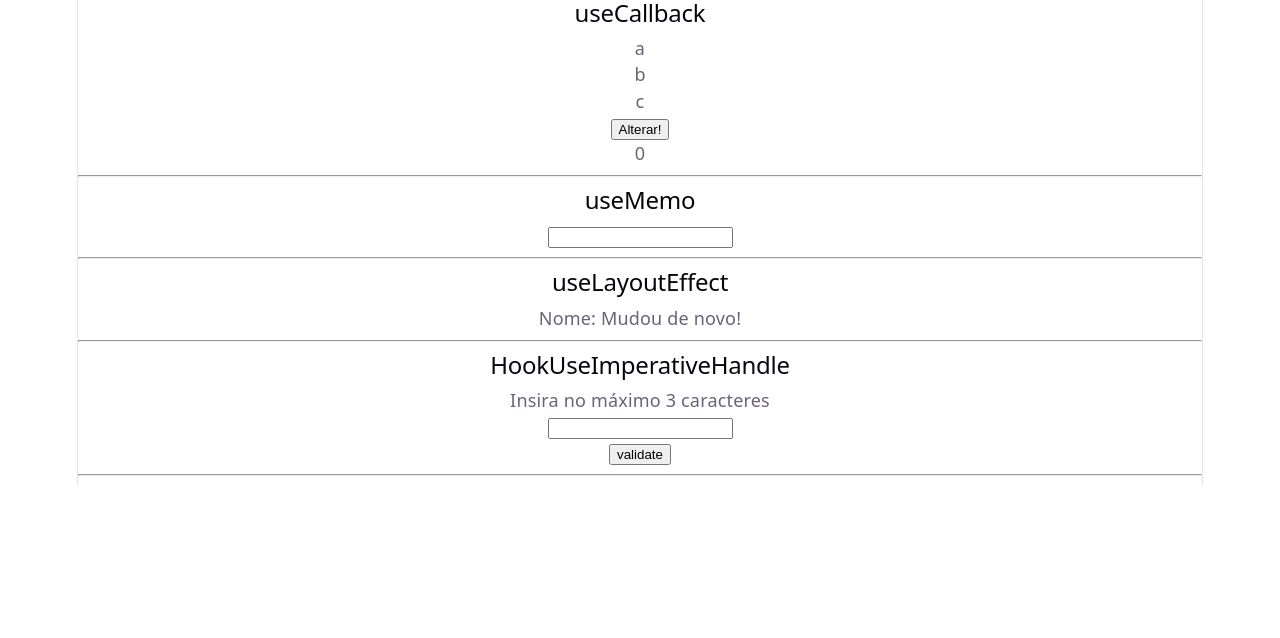
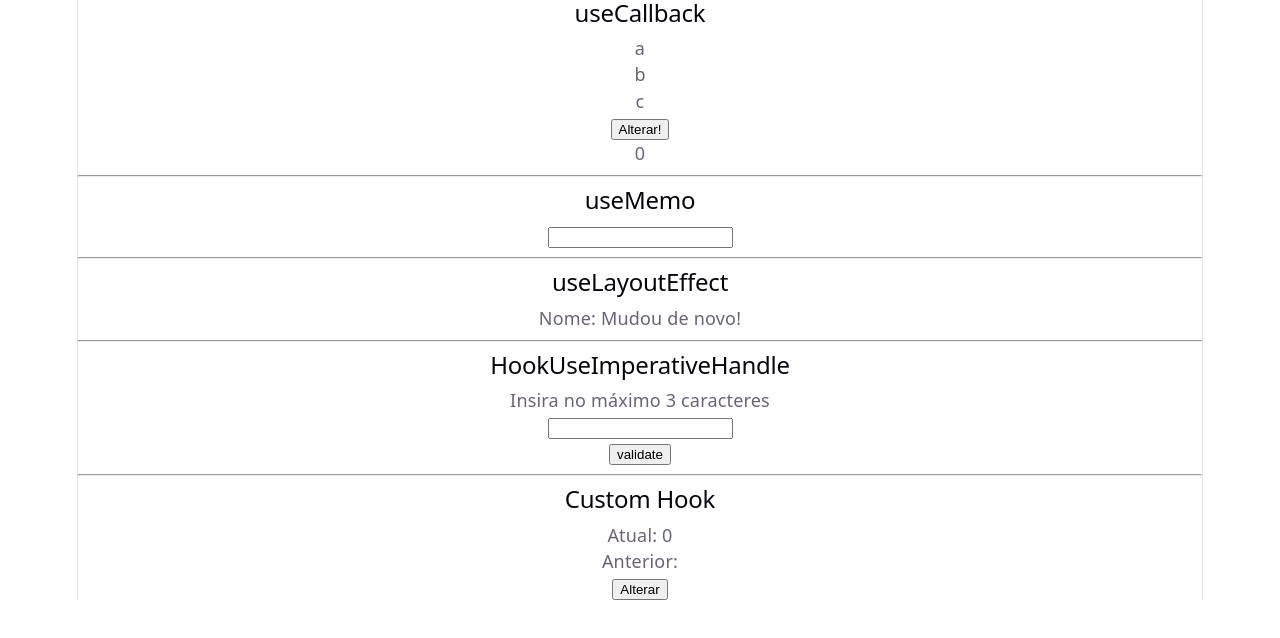
Before and after one commit to MarcosDavi-Dev/HookUseState, a React (Vite) app: page / in a window 1280 px wide. Shown: the part 1066-1704 px from the top of the page. Built offline with nearby package versions, Linux system fonts and the light colour scheme.

Commit message:
Custom Hook

```diff
--- /dev/null
+++ b/src/components/HookCustom.jsx
@@ -0,0 +1,18 @@
+import { useState } from "react";
+import { usePrevious } from "../hooks/usePrevious";
+
+const HookCustom = () => {
+  const [number, setNumber] = useState(0);
+  const previousValue = usePrevious(number);
+
+  return (
+    <div>
+      <h2>Custom Hook</h2>
+      <p>Atual: {number}</p>
+      <p>Anterior: {previousValue}</p>
+      <button onClick={() => setNumber(Math.random)}>Alterar</button>
+    </div>
+  );
+};
+
+export default HookCustom;
--- /dev/null
+++ b/src/hooks/usePrevious.jsx
@@ -0,0 +1,11 @@
+import { useEffect, useRef, useState } from "react";
+
+export const usePrevious = (value) => {
+  const ref = useRef;
+
+  useEffect(() => {
+    ref.current = value;
+  });
+
+  return ref.current;
+};
--- a/src/routes/Home.jsx
+++ b/src/routes/Home.jsx
@@ -9,6 +9,7 @@
 import HookUseMemo from "../components/HookUseMemo";
 import HookUseLayoutEffect from "../components/HookUseLayoutEffect";
 import HookUseImperativeHandle from "../components/HookUseImperativeHandle";
+import HookCustom from "../components/HookCustom";
 
 const Home = () => {
   const { contextValue } = useContext(SomeContext);
@@ -27,6 +28,7 @@
       <HookUseMemo />
       <HookUseLayoutEffect />
       <HookUseImperativeHandle />
+      <HookCustom />
     </div>
   );
 };
```
